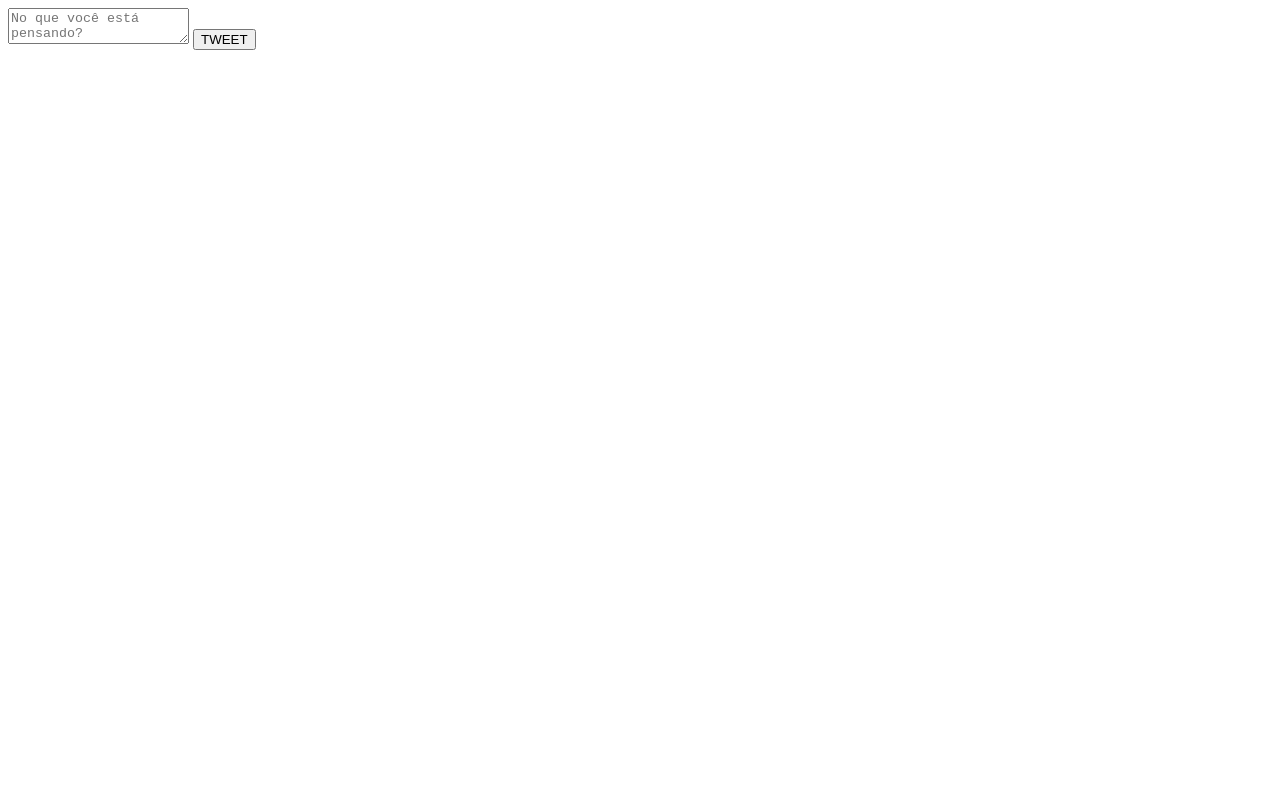
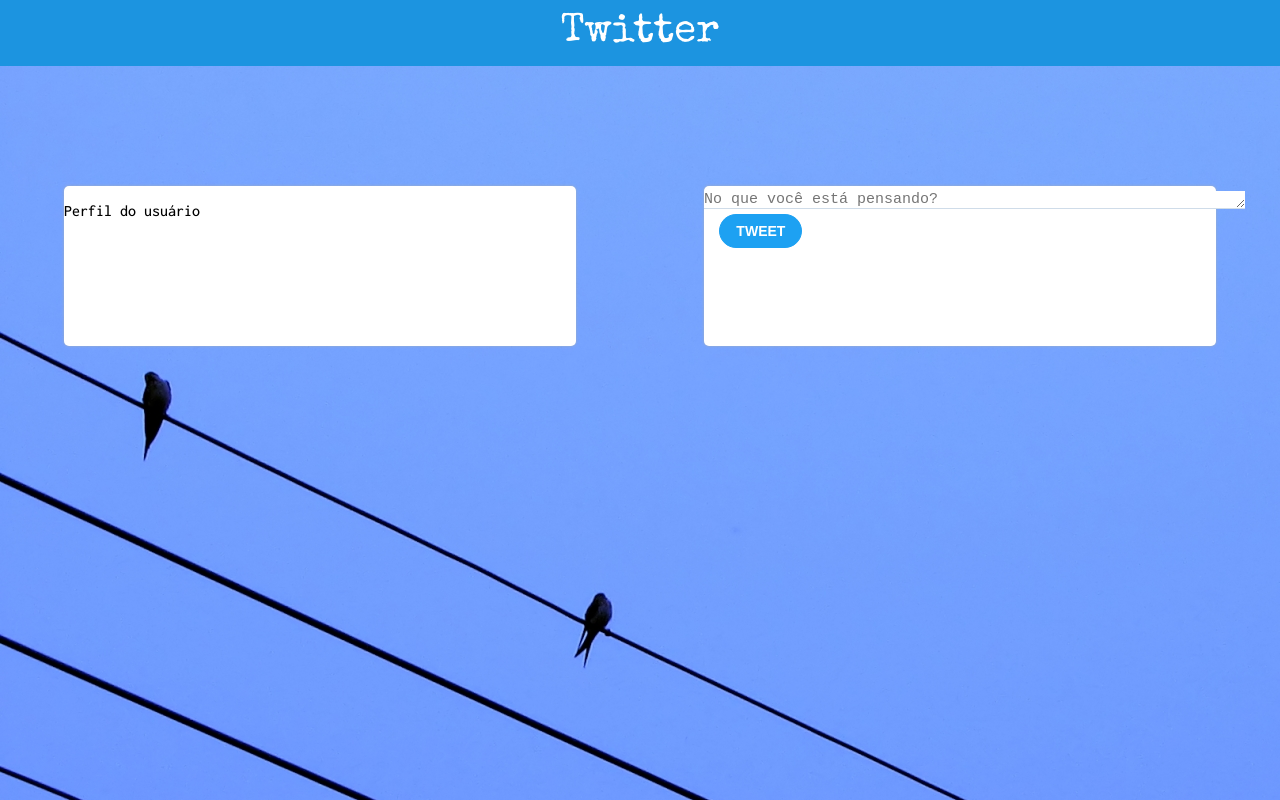
Before and after one commit to MarianaPrimante/twitter, a plain HTML site: page src/index.html in a window 1280 px wide. Drawn offline with nearby package versions, Linux system fonts and the light colour scheme.

Commit message:
pré-finalização

```diff
--- a/src/index.html
+++ b/src/index.html
@@ -4,14 +4,30 @@
 <head>
     <meta charset="utf-8">
     <title>Twitter</title>
+    <link href="https://fonts.googleapis.com/css?family=Inconsolata:500" rel="stylesheet">
+    <link href="https://fonts.googleapis.com/css?family=Special+Elite" rel="stylesheet">
     <link rel="stylesheet" href="style.css" />
 </head>
 
 <body>
-    <textarea id="twitter" onclick="contarCaracteres();" onblur="contarCaracteres();" onkeypress="contarCaracteres();" placeholder="No que você está pensando?"></textarea>
-    <input type="submit" id="btntwittar" value="TWEET" />
-    <div id="restante"></div>
-    <p id="posttwitter" class="posttwitter"></p>
+    <p class="titletwitter">Twitter</p>
+    <form action="#" method="GET">
+        <main>
+            <div class="social">
+                <p>Perfil do usuário</p>
+            </div>
+            <div class="txtarea">
+                <textarea class="txtareatotal" rows="1" cols="60" id="twitter" onclick="contarCaracteres();" onblur="contarCaracteres();" onkeypress="contarCaracteres();" onkeydown="getKey()"; placeholder="No que você está pensando?"></textarea>
+                <div class="buttonrest">
+                    <input type="submit" class="btntwittar" id="btntwittar" value="TWEET" />
+                    <div class="rest" id="restante"></div>
+                </div>
+            </div>
+        </main>
+        <ul class="posttotal" id="posttotal">
+
+        </ul>
+    </form>
     <script src="twitter.js"></script>
 </body>
 
--- a/src/style.css
+++ b/src/style.css
@@ -1,3 +1,108 @@
-.posttwitter {
-    background-color: red;
+body {
+    background-image: url("imagens/imagetwo.jpg");
+    margin: 0%;
+    padding: 0%;
 }
+
+main {
+    display: flex;
+    height: 400px;
+}
+
+.flex-main {
+    display: flex;
+    justify-content: space-around;
+}
+
+div {
+    margin: auto;
+}
+
+.titletwitter {
+    display: flex;
+    position: relative;
+    justify-content: center;
+    background-color: #1c94e0;
+    text-align: center;
+    margin: auto;
+    padding: 1%;
+    color: white;
+    font-size: 40px;
+    font-family: 'Special Elite', cursive;
+}
+
+.social,
+.txtarea {
+    background-color: white;
+    font-family: 'Inconsolata', monospace;
+    box-shadow: 0px 0px 3px #a3b0bd;
+    width: 40%;
+    height: 40%;
+    border-radius: 5px;
+}
+
+.txtareatotal {
+    resize: auto;
+    display: flex;
+    position: relative;
+    justify-content: center;
+    align-items: stretch;
+    border: none;
+    border-bottom: 1px solid #cfdce9;
+    margin: auto;
+    margin-top: 1%;
+    font-size: 15px;
+    padding: 0%;
+    overflow: hidden;
+    background-size: cover;
+    word-wrap: break-word;
+    height:auto;
+}
+
+.posttotal {
+    background-color: white;
+    background-size: cover;
+    word-wrap: break-word;
+    font-family: Arial, Helvetica, sans-serif;
+    justify-content: center;
+    position: relative;
+    margin: auto;
+    border: none;
+    width: 50%;
+    height: 80%;
+    box-shadow: 0px 0px 3px #a3b0bd;
+    border-radius: 5px;
+    text-align: justify;
+
+}
+
+.buttonrest {
+    display: flex;
+    justify-content: space-between;
+    margin: auto;
+}
+
+.btntwittar {
+    display: flex;
+    background-color: #1da1f2;
+    border: 1px solid #1da1f2;
+    color: #fff;
+    border-radius: 50px;
+    box-shadow: none;
+    cursor: pointer;
+    font-size: 14px;
+    font-weight: bold;
+    line-height: 20px;
+    padding: 6px 16px;
+    text-align: center;
+    margin-left: 3%;
+    margin-top: 1%;
+}
+
+.rest {
+    display: flex;
+    text-align: left;
+    position: relative;
+    margin-right: 3%;
+    margin-top: 3%;
+}
--- a/src/twitter.js
+++ b/src/twitter.js
@@ -1,10 +1,11 @@
-function twittar() {
+/*function twittar() {
     let tweet = document.getElementById("twitter").value;
-    document.getElementById("posttwitter").innerHTML = tweet
-}
+    let post = document.getElementById("posttwitter").innerHTML = tweet;
+    let postTwo = document.getElementById("hourpost").innerHTML = time();
+    let postTotal = post + postTwo;
+    document.getElementsByTagName('form')[0].reset()
+}*/
 
-let boton = document.getElementById('btntwittar');
-boton.addEventListener('click', twittar, true);
 
 
 function contarCaracteres() {
@@ -21,10 +22,10 @@
         document.getElementById("btntwittar").disabled = "disabled";
     }
     if (valor <= 20) {
-        document.getElementById("restante").style.color = "green";
+        document.getElementById("restante").style.color = "#1c94e0";
     }
     if (valor <= 10) {
-        document.getElementById("restante").style.color = "yellow";
+        document.getElementById("restante").style.color = "#a3b0bd";
     }
     if (valor < 0) {
         document.getElementById("btntwittar").disabled = "disabled";
@@ -32,3 +33,39 @@
         document.getElementById("restante").style.color = "red";
     }
 }
+
+function getKey() {
+    let lengthPostTwitter = document.getElementById("twitter");
+    if(lengthPostTwitter.scrollHeight > lengthPostTwitter.offsetHeight){
+        lengthPostTwitter.rows +=1;
+    }
+}
+
+function time() {
+    let today = new Date();
+    let hour = today.getHours();
+    let min = today.getMinutes();
+    let strMin = min.toString();
+    let strHour = hour.toString();
+    if(strHour.length < 2)
+    strHour = "0" + strHour;
+    if(strMin.length < 2)
+    strMin = "0" + strMin;
+    let timeToday = hour + ":" + min;
+    return timeToday
+}
+
+document.getElementById('btntwittar').addEventListener('click', twittar);
+
+function twittar(){
+    let tweetOne = document.createElement("p");
+    let tweetTwo = document.createElement("p");
+    let div = document.createElement("div");
+    let tweet = document.getElementById("twitter").value;
+    tweetOne.innerHTML = tweet;
+    tweetTwo.innerHTML = time();
+    div.appendChild(tweetOne);
+    div.appendChild(tweetTwo);
+    document.getElementById("posttotal").appendChild(div);
+    document.getElementsByTagName('form')[0].reset()
+}
```
Also changed, not shown: src/imagens/imagetwo.jpg (added).
